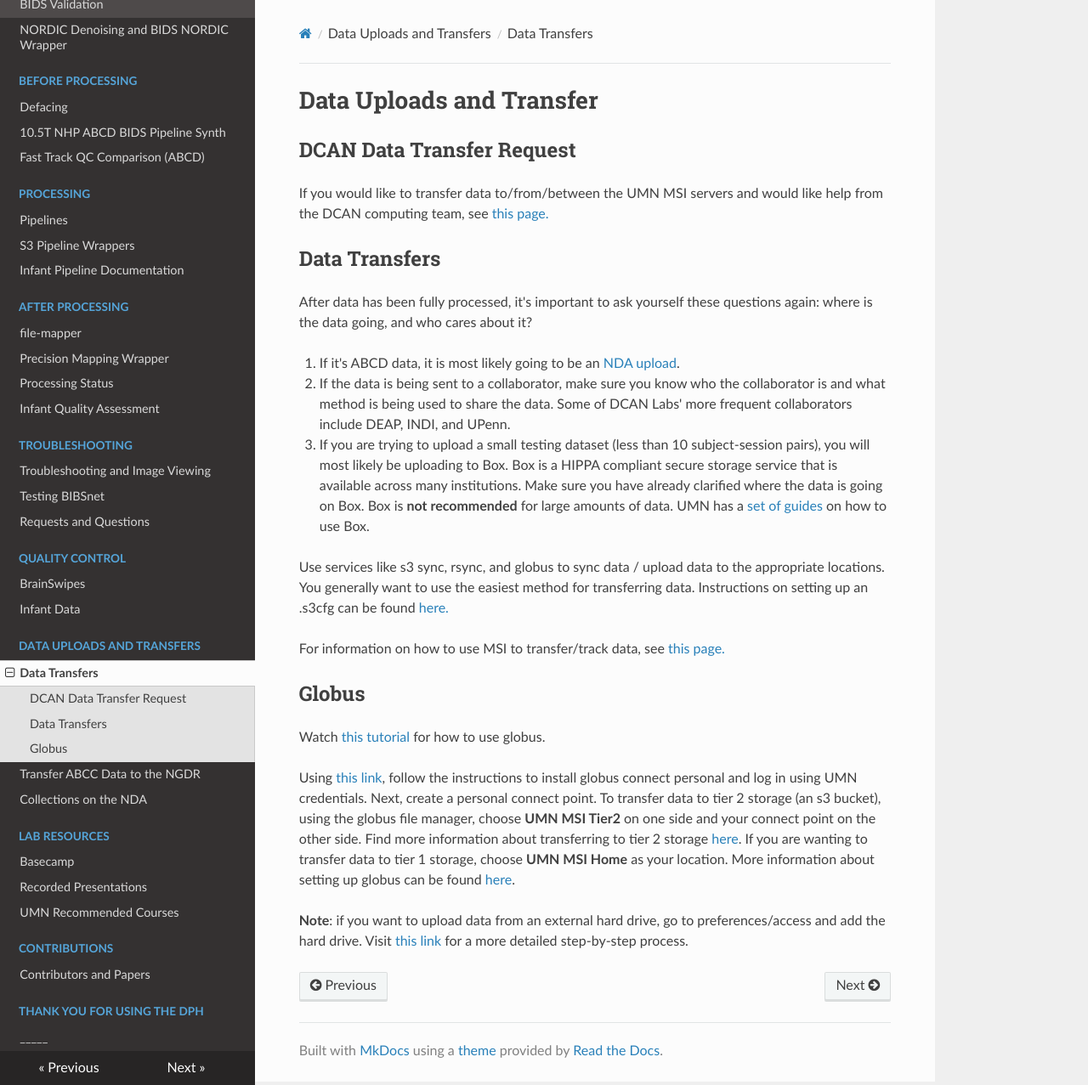
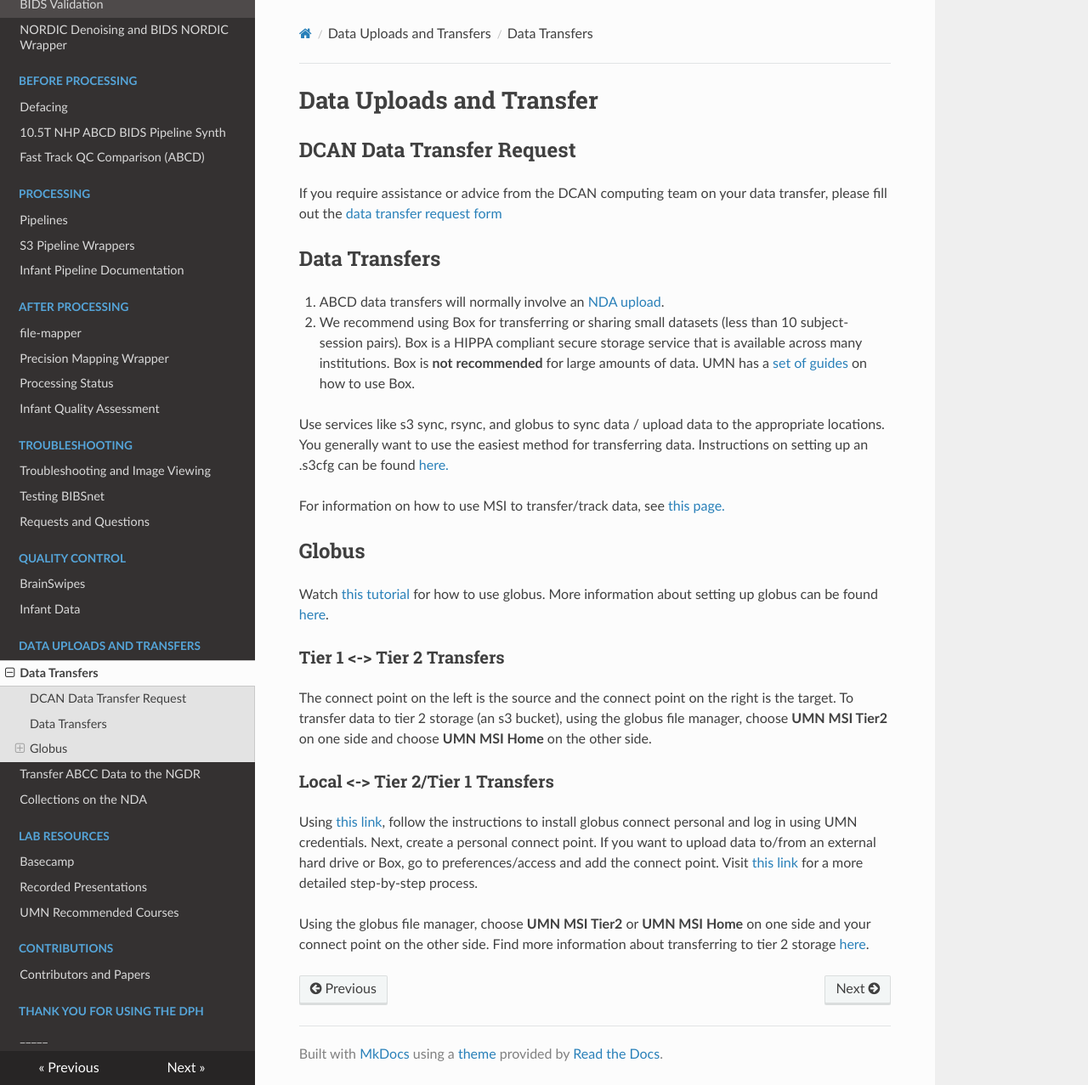
Before and after one commit to DCAN-Labs/cdni-brain, an MkDocs documentation site: the page built from docs/uploads.md, in a window 1280 px wide and 1277 px high. Shown: the whole window at 85% size. Built offline with MkDocs 1.6.1, drawn with Linux system fonts in a browser that asks for light colours; nearby versions of some CDN libraries.

Commit message:
Update uploads.md
Editing data transfer options

```diff
--- a/docs/uploads.md
+++ b/docs/uploads.md
@@ -2,17 +2,13 @@
 
 ## DCAN Data Transfer Request
 
-If you would like to transfer data to/from/between the UMN MSI servers and would like help from the DCAN computing team, see [this page.](requests.md)
+If you require assistance or advice from the DCAN computing team on your data transfer, please fill out the [data transfer request form](https://docs.google.com/forms/d/e/1FAIpQLSd84tpEaXS4C9afAneGUGnW6dUtMhS1J9zunWgn5VFQjgRhYA/viewform)
 
 ## Data Transfers
 
-After data has been fully processed, it's important to ask yourself these questions again: where is the data going, and who cares about it?
+1. ABCD data transfers will normally involve an [NDA upload](https://github.com/DCAN-Labs/nda-bids-upload).
 
-28. If it's ABCD data, it is most likely going to be an [NDA upload](https://github.com/DCAN-Labs/nda-bids-upload).
-
-29. If the data is being sent to a collaborator, make sure you know who the collaborator is and what method is being used to share the data. Some of DCAN Labs' more frequent collaborators include DEAP, INDI, and UPenn.
-
-30. If you are trying to upload a small testing dataset (less than 10 subject-session pairs), you will most likely be uploading to Box. Box is a HIPPA compliant secure storage service that is available across many institutions. Make sure you have already clarified where the data is going on Box. Box is **not recommended** for large amounts of data. UMN has a [set of guides](https://it.umn.edu/services-technologies/self-help-guides/box-secure-storage-work-files-folders) on how to use Box.
+2. We recommend using Box for transferring or sharing small datasets (less than 10 subject-session pairs). Box is a HIPPA compliant secure storage service that is available across many institutions. Box is **not recommended** for large amounts of data. UMN has a [set of guides](https://it.umn.edu/services-technologies/self-help-guides/box-secure-storage-work-files-folders) on how to use Box.
 
 Use services like s3 sync, rsync, and globus to sync data / upload data to the appropriate locations. You generally want to use the easiest method for transferring data. Instructions on setting up an .s3cfg can be found [here.](s3.md)
 
@@ -20,10 +16,12 @@ For information on how to use MSI to transfer/track data, see [this page.](stora
 
 ## Globus
 
-Watch [this tutorial](https://drive.google.com/file/d/1Yb_5L9pxIl0fquAtC83XeYleRl_uJo6S/view?usp=drive_link) for how to use globus.
+Watch [this tutorial](https://drive.google.com/file/d/1Yb_5L9pxIl0fquAtC83XeYleRl_uJo6S/view?usp=drive_link) for how to use globus. More information about setting up globus can be found [here](https://www.msi.umn.edu/support/faq/how-do-i-use-globus-transfer-data-msi-0).
 
+### Tier 1 <-> Tier 2 Transfers
+The connect point on the left is the source and the connect point on the right is the target. To transfer data to tier 2 storage (an s3 bucket), using the globus file manager, choose **UMN MSI Tier2** on one side and choose **UMN MSI Home** on the other side.
 
-Using [this link](https://docs.globus.org/globus-connect-personal/), follow the instructions to install globus connect personal and log in using UMN credentials. Next, create a personal connect point. To transfer data to tier 2 storage (an s3 bucket), using the globus file manager, choose **UMN MSI Tier2** on one side and your connect point on the other side. Find more information about transferring to tier 2 storage [here](https://www.msi.umn.edu/support/faq/how-do-i-use-globus-transfer-data-second-tier-storage-msi). If you are wanting to transfer data to tier 1 storage, choose **UMN MSI Home** as your location. More information about setting up globus can be found [here](https://www.msi.umn.edu/support/faq/how-do-i-use-globus-transfer-data-msi-0).
+### Local <-> Tier 2/Tier 1 Transfers
+Using [this link](https://docs.globus.org/globus-connect-personal/), follow the instructions to install globus connect personal and log in using UMN credentials. Next, create a personal connect point. If you want to upload data to/from an external hard drive or Box, go to preferences/access and add the connect point. Visit [this link](https://docs.globus.org/how-to/globus-connect-personal-windows/#configuration) for a more detailed step-by-step process.
 
-
-**Note**: if you want to upload data from an external hard drive, go to preferences/access and add the hard drive. Visit [this link](https://docs.globus.org/how-to/globus-connect-personal-windows/#configuration) for a more detailed step-by-step process.
+Using the globus file manager, choose **UMN MSI Tier2** or **UMN MSI Home** on one side and your connect point on the other side. Find more information about transferring to tier 2 storage [here](https://www.msi.umn.edu/support/faq/how-do-i-use-globus-transfer-data-second-tier-storage-msi).
```
